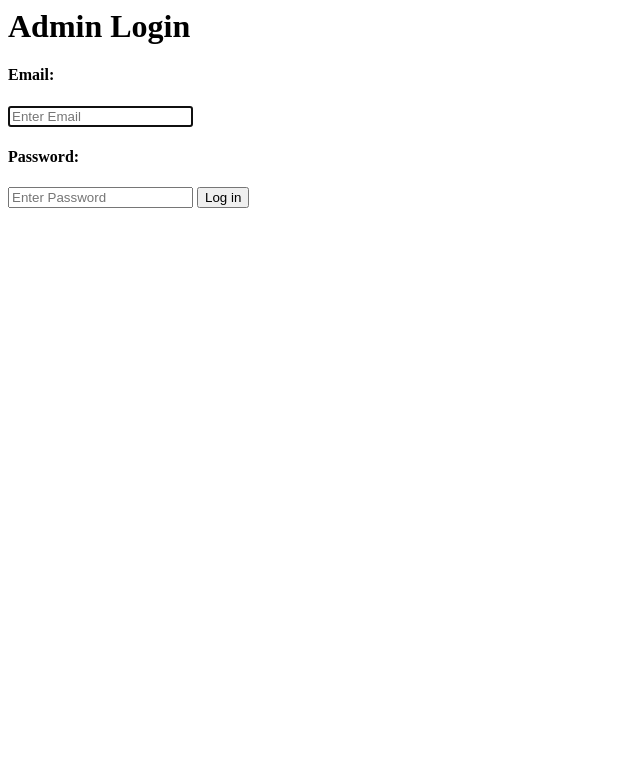
After one commit to Gorbataras/IT-Connect, a PHP site: template views/login.php in a window 1280 px wide. The commit adds this page. Shown: the top 783 px of the page, without its empty margins (0-640 px from the left). Run offline with PHP 8.4, Linux system fonts and the light colour scheme; the template is opened without the code that fills it, so the values that code supplies are empty.

Commit message:
Added the login page. When the user clicks on the heart in the footer they are directed to the login page. Just need to add validation so that they can login.

```diff
--- a/controllers/controller.php
+++ b/controllers/controller.php
@@ -216,7 +216,7 @@ class Controller
     function login()
     {
         //  show the admin Login page
-        echo Template::instance()->render('gatorLock/login.php');
+        echo Template::instance()->render('views/login.php');
     }
 
 
--- a/index.php
+++ b/index.php
@@ -38,7 +38,7 @@ $fatFree->route('GET /studentResources', function (){
 });
 
 // admin login page
-$fatFree->route('GET|POST /adminLogin', function (){
+$fatFree->route('GET|POST /login', function (){
     $GLOBALS['controller']->login();
 });
 
--- /dev/null
+++ b/views/login.php
@@ -0,0 +1,57 @@
+<?php
+/**
+MIT License
+
+Copyright (c) 2018 Michael Lant, Bogdan Pshonyak, Yegor Shemereko, Abdalla M. Abdalla
+
+Permission is hereby granted, free of charge, to any person obtaining a copy
+of this software and associated documentation files (the "Software"), to deal
+in the Software without restriction, including without limitation the rights
+to use, copy, modify, merge, publish, distribute, sublicense, and/or sell
+copies of the Software, and to permit persons to whom the Software is
+furnished to do so, subject to the following conditions:
+
+The above copyright notice and this permission notice shall be included in all
+copies or substantial portions of the Software.
+
+THE SOFTWARE IS PROVIDED "AS IS", WITHOUT WARRANTY OF ANY KIND, EXPRESS OR
+IMPLIED, INCLUDING BUT NOT LIMITED TO THE WARRANTIES OF MERCHANTABILITY,
+FITNESS FOR A PARTICULAR PURPOSE AND NONINFRINGEMENT. IN NO EVENT SHALL THE
+AUTHORS OR COPYRIGHT HOLDERS BE LIABLE FOR ANY CLAIM, DAMAGES OR OTHER
+LIABILITY, WHETHER IN AN ACTION OF CONTRACT, TORT OR OTHERWISE, ARISING FROM,
+OUT OF OR IN CONNECTION WITH THE SOFTWARE OR THE USE OR OTHER DEALINGS IN THE
+SOFTWARE.
+ */
+
+/**
+ * The page where the site administrator can login to edit internship and resources content
+ */
+?>
+<!--header for the page-->
+<include href="views/parts/header.php"></include>
+<body>
+<div>
+
+        <div class="container-fluid col-lg-7">
+            <div class="col-xs-12">
+                <div class="wrapper">
+                    <form id="login-form" class="form-signin">
+                        <h1>Admin Login</h1>
+                        <h4><i class="fas fa-user-tie"></i> Email:</h4>
+                        <input type="text" id="user-email" class="form-control" name="username" placeholder="Enter Email" required="" autofocus=""/>
+                        <br>
+                        <h4><i class="fas fa-unlock-alt"></i> Password:</h4>
+                        <input type="password" id="user-password" class="form-control" name="password" placeholder="Enter Password" required=""/>
+
+                        <button class="btn btn-lg btn-success btn-block btn-theme" id="login-button" type="submit">Log in</button>
+                    </form>
+                </div>
+            </div>
+        </div>
+</div>
+<!--footer for the page-->
+<!--jquery needed for login (DO NOT DELETE)-->
+<!--<script src="https://code.jquery.com/jquery-1.11.3.min.js"></script>-->
+<!--admin page javascript-->
+<script src="js/login.js"></script>
+<include href="views/parts/footer.php"></include>
--- a/views/parts/footer.php
+++ b/views/parts/footer.php
@@ -46,7 +46,7 @@ SOFTWARE.
 
                     <ul class="list-unstyled">
                         <li>
-                            <p> Made with <a href="http://itconnect.greenrivertech.net/adminLogin"><i class="fa fa-heart fa-2x" aria-hidden="true"></i></a> by <br> Green River College students</p><!--<a href="#!">Very long link 1</a>-->
+                            <p> Made with <a href="https://www.nwa.greenriverdev.com/login"><i class="fa fa-heart fa-2x" aria-hidden="true"></i></a> by <br> Green River College students</p><!--<a href="#!">Very long link 1</a>-->
                         </li>
                     </ul>
                 </div>
```
Also changed, not shown: js/login.js (added).
